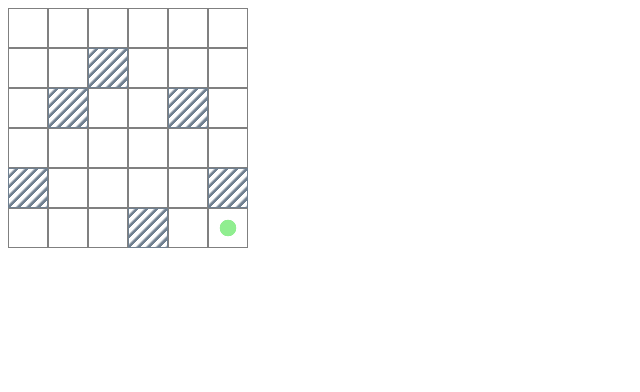
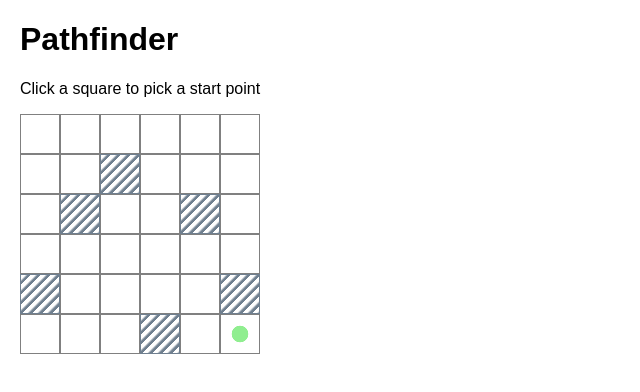
Before and after one commit to daveknights/pathfinder, a plain HTML site: page index.html in a window 1280 px wide. Shown: the whole page, without its empty margins (0-640 px from the left). Drawn offline with Linux system fonts and the light colour scheme.

Commit message:
Add a heading & instruction

```diff
--- a/index.html
+++ b/index.html
@@ -7,6 +7,8 @@
     <link rel="stylesheet" href="styles.css">
 </head>
 <body>
+    <h1>Pathfinder</h1>
+    <p>Click a square to pick a start point</p>
     <div class="gridSquares"></div>
     <script src="script.js"></script>
 </body>
--- a/styles.css
+++ b/styles.css
@@ -1,5 +1,10 @@
 * {
     box-sizing: border-box;
+    font-family: Arial, Helvetica, sans-serif;
+}
+
+body {
+    margin: 8px 20px;
 }
 
 .gridSquares {
```
